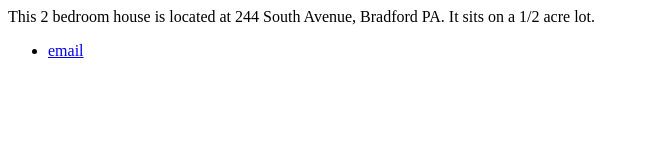
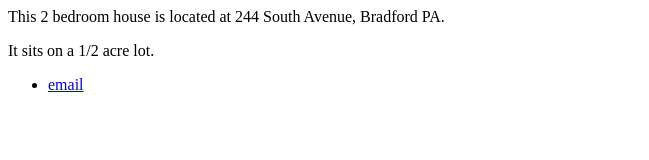
Before and after one commit to MelStoltz/House, a plain HTML site: page index.html in a window 1280 px wide. Shown: the whole page, without its empty margins (0-649 px from the left). Drawn offline with Linux system fonts and the light colour scheme.

Commit message:
Update index.html

```diff
--- a/index.html
+++ b/index.html
@@ -7,7 +7,7 @@
 
 		<div class="container">
     		This 2 bedroom house is located at 244 South Avenue, Bradford PA.
-		It sits on a 1/2 acre lot.
+		<p>It sits on a 1/2 acre lot.
 
 
 		</div><!-- /.container -->
```
